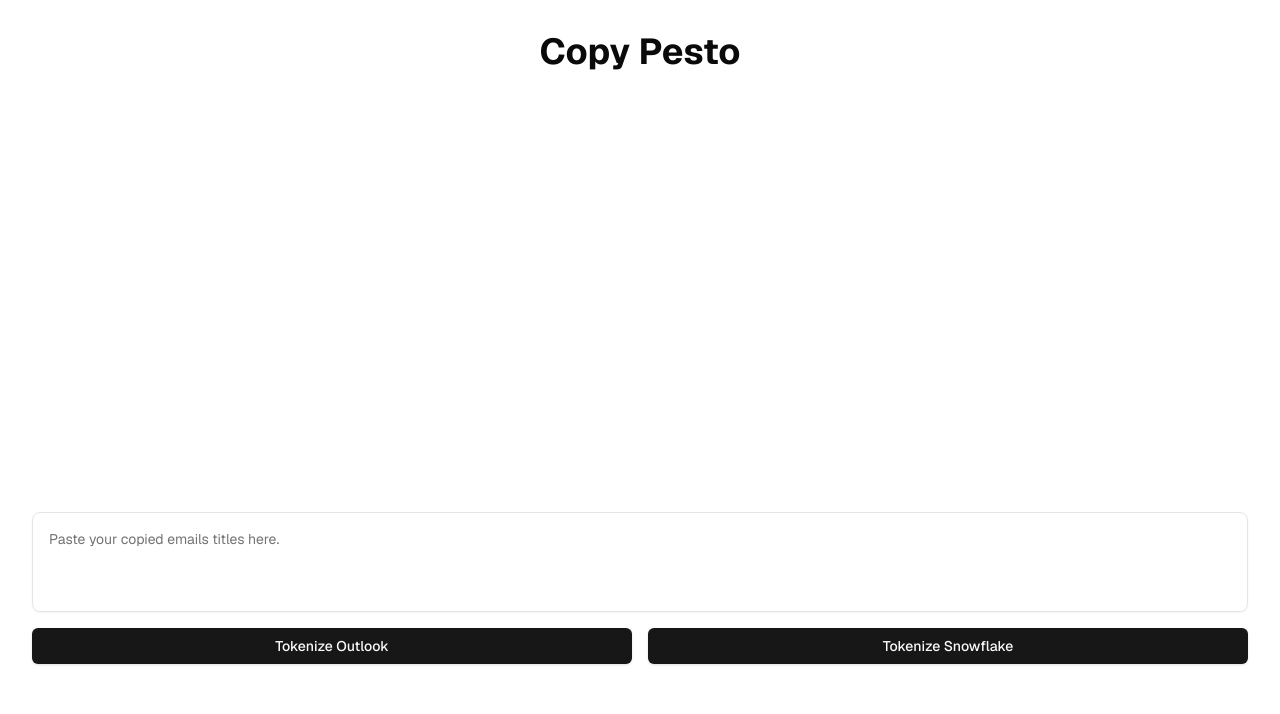
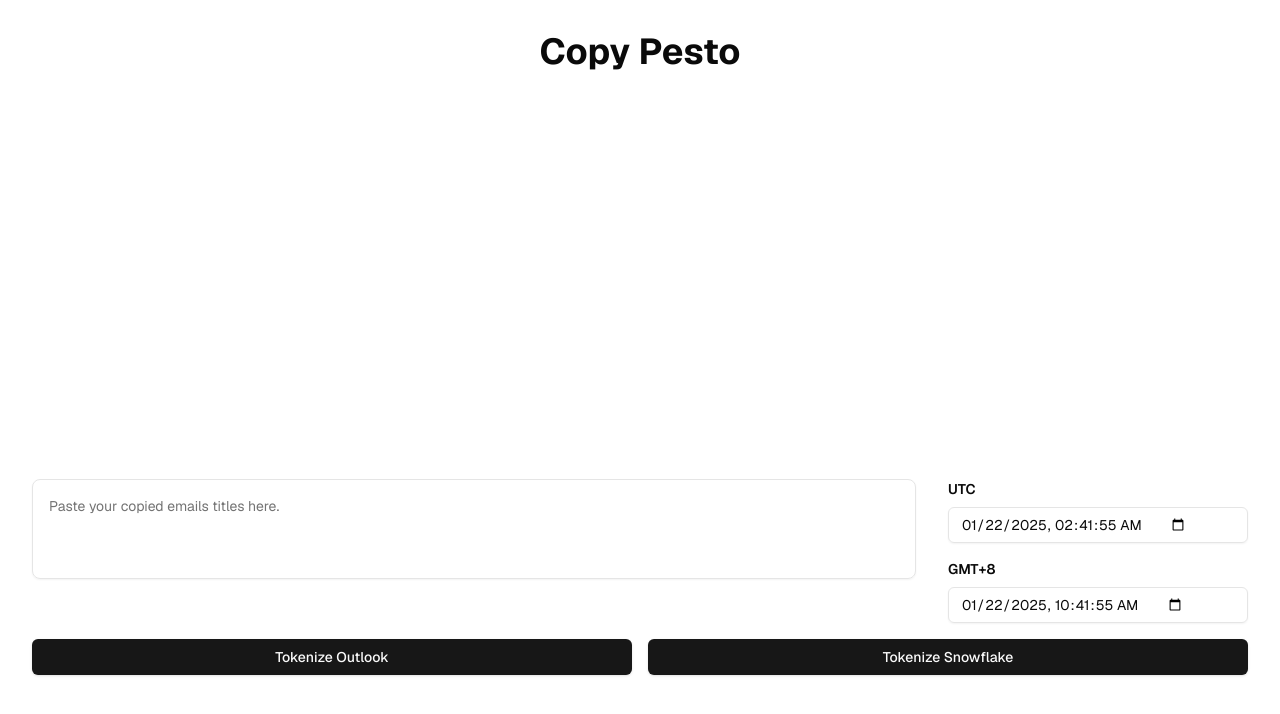
Before and after one commit to brandonwong91/copy-pasta, a Next.js app: page / in a window 1280 px wide. Shown: the top 714 px of the page. Built offline with nearby package versions, Linux system fonts and the light colour scheme.

Commit message:
Add utc to gmt converter

```diff
--- a/app/page.tsx
+++ b/app/page.tsx
@@ -20,6 +20,16 @@ export default function Home() {
     { pattern: string; tokens: string[] }[]
   >([]);
   const [parent] = useAutoAnimate();
+  // Add these state declarations after other states
+  const [utcTime, setUtcTime] = useState(() =>
+    new Date().toISOString().slice(0, 19)
+  );
+  const [gmtTime, setGmtTime] = useState(() => {
+    const now = new Date();
+    return new Date(now.getTime() + 8 * 60 * 60 * 1000)
+      .toISOString()
+      .slice(0, 19);
+  });
 
   const handleTokenizeSnowflake = () => {
     const regex =
@@ -136,6 +146,7 @@ export default function Home() {
       <h1 className="text-4xl font-bold my-8">Copy Pesto</h1>
       <main className="grid gap-8 w-full max-w-7xl px-8 place-self-center">
         <div className="w-full">
+          <div className="flex gap-8">
             <div className="w-full">
               <Textarea
                 ref={textareaRef}
@@ -146,6 +157,41 @@ export default function Home() {
                 value={message}
                 placeholder="Paste your copied emails titles here."
               />
+            </div>
+            <div className="flex flex-col gap-4 min-w-[300px]">
+              <div className="space-y-4">
+                <div>
+                  <h4 className="text-sm font-semibold mb-2">UTC</h4>
+                  <Input
+                    type="datetime-local"
+                    value={utcTime}
+                    onChange={(e) => {
+                      const utcDate = new Date(e.target.value + "Z"); // Add Z to make it UTC
+                      setUtcTime(e.target.value);
+                      const gmtDate = new Date(
+                        utcDate.getTime() + 8 * 60 * 60 * 1000
+                      );
+                      setGmtTime(gmtDate.toISOString().slice(0, 19));
+                    }}
+                  />
+                </div>
+                <div>
+                  <h4 className="text-sm font-semibold mb-2">GMT+8</h4>
+                  <Input
+                    type="datetime-local"
+                    value={gmtTime}
+                    onChange={(e) => {
+                      setGmtTime(e.target.value);
+                      const gmtDate = new Date(e.target.value);
+                      const utcDate = new Date(
+                        gmtDate.getTime() - 8 * 60 * 60 * 1000
+                      );
+                      setUtcTime(utcDate.toISOString().slice(0, 19));
+                    }}
+                  />
+                </div>
+              </div>
+            </div>
           </div>
           <div className="flex gap-x-4 mt-4 w-full">
             <Button className="flex-1" onClick={handleTokenizeOutlook}>
```
Lines whose indentation alone changed are shown as unchanged.
